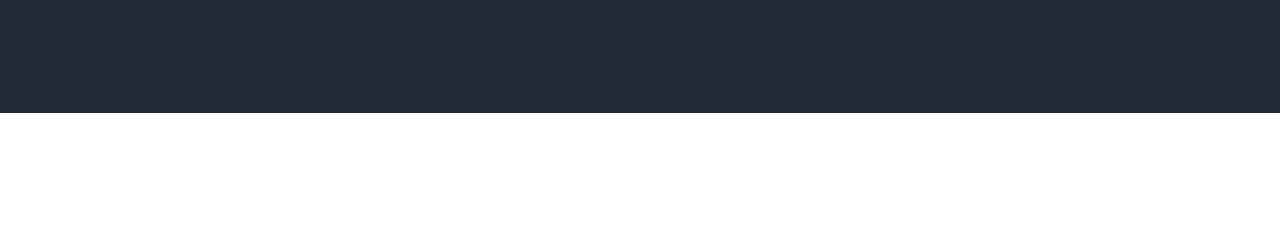
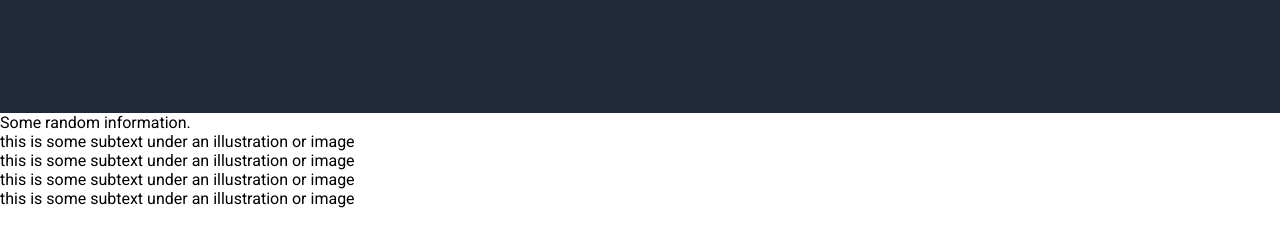
Before and after one commit to jogolemo/op-landing-page, a plain HTML site: page index.html in a window 1280 px wide. Shown: the part 387-634 px from the top of the page. Drawn offline with Linux system fonts and the light colour scheme.

Commit message:
add information section content

```diff
--- a/index.html
+++ b/index.html
@@ -28,7 +28,33 @@
                 <div class="hero-sign-up"><button>Sign Up</button></div>
             </div>
             <div class="hero-right">this is a placeholder for an image</div>
-
+        </div>
+    </div>
+    <div class="information">
+        <div class="title">
+            Some random information.
+        </div>
+        <div class="cards">
+            <div class="card">
+                <div class="img-card"></div>
+                <div class="card-txt">this is some subtext under an
+                    illustration or image</div>
+            </div>
+            <div class="card">
+                <div class="img-card"></div>
+                <div class="card-txt">this is some subtext under an
+                    illustration or image</div>
+            </div>
+            <div class="card">
+                <div class="img-card"></div>
+                <div class="card-txt">this is some subtext under an
+                    illustration or image</div>
+            </div>
+            <div class="card">
+                <div class="img-card"></div>
+                <div class="card-txt">this is some subtext under an
+                    illustration or image</div>
+            </div>
         </div>
     </div>
 </body>
```
